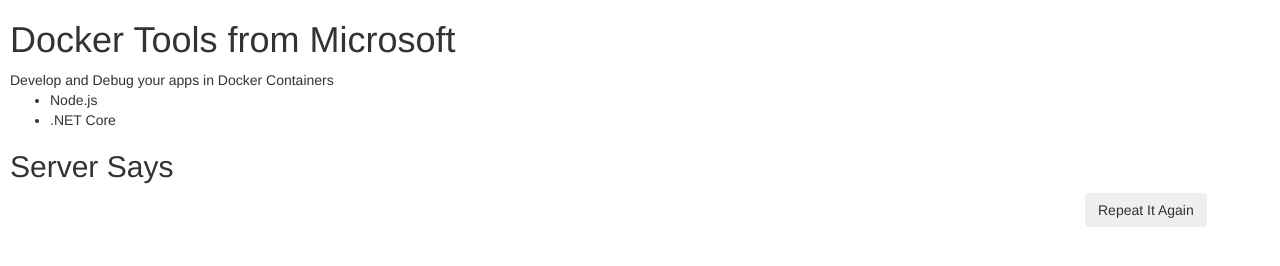
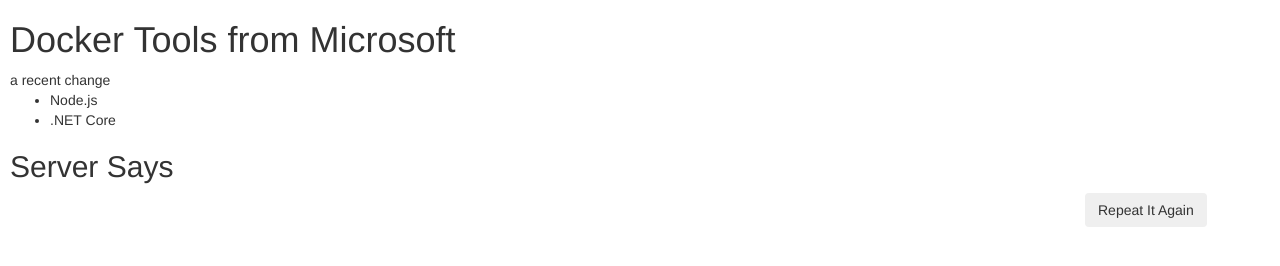
Before and after one commit to SteveLasker/polyglot-web-node, a website: page web-node/public/index.html in a window 1280 px wide. Drawn offline with nearby package versions, Linux system fonts and the light colour scheme; some packages are replaced by stand-ins of ours; no server answers.

Commit message:
a recent change

```diff
--- a/web-node/public/index.html
+++ b/web-node/public/index.html
@@ -12,7 +12,7 @@
 <body style="margin-left:10px; margin-right:10px;">
     <div ng-controller="MainController">
         <H1>Docker Tools from Microsoft</H1>
-        <span>Develop and Debug your apps in Docker Containers</span>
+        <span>a recent change</span>
         <ul>
             <li>Node.js</li>
             <li>.NET Core</li>
```
